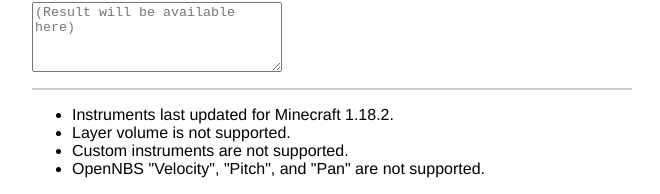
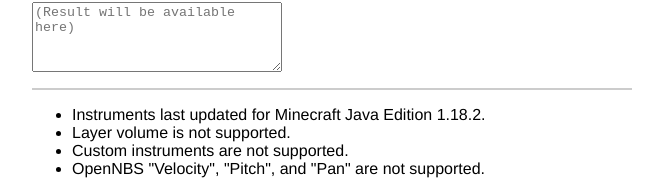
Before and after one commit to GarboMuffin/muffin.ink, a plain HTML site: page nbs/index.html in a window 1280 px wide. Shown: the part 354-548 px from the top of the page, without its empty margins (308-968 px from the left). Drawn offline with Linux system fonts and the light colour scheme.

Commit message:
Clarify which version of Minecraft it was updated for

```diff
--- a/nbs/index.html
+++ b/nbs/index.html
@@ -128,7 +128,7 @@ PERFORMANCE OF THIS SOFTWARE.
       <hr>
 
       <ul>
-        <li>Instruments last updated for Minecraft 1.18.2.</li>
+        <li>Instruments last updated for Minecraft Java Edition 1.18.2.</li>
         <li>Layer volume is not supported.</li>
         <li>Custom instruments are not supported.</li>
         <li>OpenNBS "Velocity", "Pitch", and "Pan" are not supported.</li>
```
